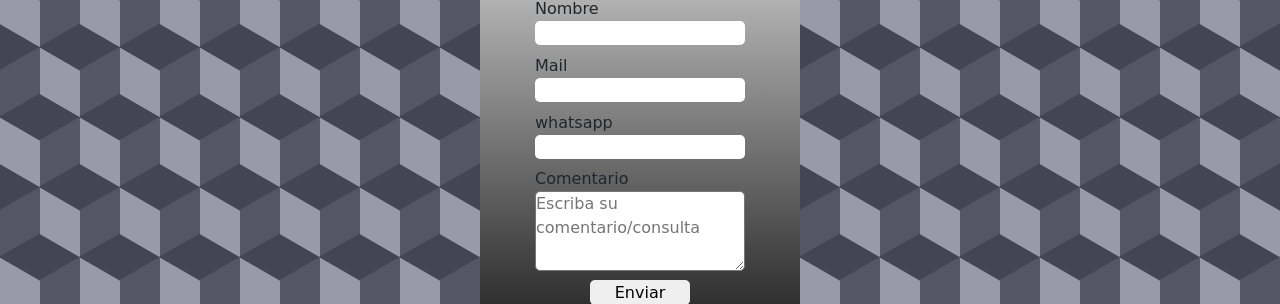
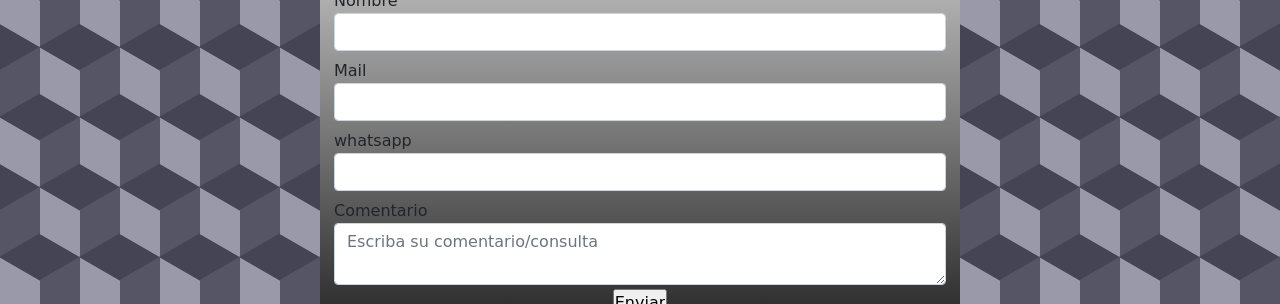
Before and after one commit to fedeir/idea_Irala, a website: page contacto.html in a window 1280 px wide. Shown: the part 233-537 px from the top of the page. Drawn offline with nearby package versions, Linux system fonts and the light colour scheme.

Commit message:
diseño de formulario de contacto con bootstrap

```diff
--- a/contacto.html
+++ b/contacto.html
@@ -138,33 +138,37 @@
       </header>
       <main>
 
-        <div class="contenedorForm">
+        <div class="contenedorForm container  col-12 col-md-8 col-lg-6">
           <h2>Contactate</h2>
-          <form action="#" method="post" class="formContacto">
-            <div>
+
+          <form action="#" method="post" class="formContacto col-12 d-flex flex-column justify-content-start">
+
+            <div class="m-1">
               <label for="name">Nombre</label>
-              <input type="text" name="name" />
+              <input type="text"  class="form-control " name="name" />
             </div>
-            <div>
+            <div class="m-1">
               <label for="mail">Mail</label>
-              <input type="email" name="mail" />
+              <input type="email"  class="form-control" name="mail" />
             </div>
-            <div>
+            <div class="m-1">
               <label for="whatsapp">whatsapp</label>
-              <input type="tel" name="whatsapp" />
+              <input type="tel" class="form-control"  name="whatsapp" />
             </div>
-            <div>
+            <div class="m-1">
               <label for="comentario">Comentario</label>
-              <textarea
+              <textarea  class="form-control"
                 name="comentario"
                 placeholder="Escriba su comentario/consulta"
               ></textarea>
             </div>
-            <div>
+            <div class="align-self-center bg-dark ">
               <input type="button" value="Enviar" class="boton" />
             </div>
+
           </form>
-          <div class="redes">
+
+          <div class="redes ">
             <h2 class="tituloRedes">redes</h2>
             <div class="tw">TW</div>
             <div class="ig">IG</div>
--- a/scss/_contacto.scss
+++ b/scss/_contacto.scss
@@ -5,44 +5,44 @@ $colorWA:rgba(5, 226, 53, 0.925);
 
 // Contenedor de formlario decontacto
 .contenedorForm{
-    margin: auto;
+    // margin: auto;
     background:  linear-gradient(to top, #000, #ccc);
-    height: 60vh;
-    width:$ancho/ 4;
+    // height: 60vh;
+    // width:$ancho/ 4;
     border-radius: 5px;
     padding: 10px;
-    display: flex;
-    flex-direction: column;
-    justify-content: center;
-    align-items: center;
+    // display: flex;
+    // flex-direction: column;
+    // justify-content: center;
+    // align-items: center;
 }
 
 .formContacto{
-    height: 70%;
-    width: 70%;
-    display: flex;
-    flex-direction: column;
-    justify-content: space-around;
-    justify-items: center;
+    // height: 70%;
+    // width: 70%;
+    // display: flex;
+    // flex-direction: column;
+    // justify-content: space-around;
+    // justify-items: center;
 
     div{
-        display: flex;
-        flex-direction: column;
-        justify-content: space-around;
+        // display: flex;
+        // flex-direction: column;
+        // justify-content: space-around;
 
-        input{
-            border-radius: 5px;
-            border-style: none;
-        }
-        textarea{
-            border-radius: 5px;
-            min-height:80px ;
-        }
-        .boton{
-            width: 100px;
-            height: 25px;
-            align-self: center;
-        }
+        // input{
+        //     border-radius: 5px;
+        //     border-style: none;
+        // }
+        // textarea{
+        //     border-radius: 5px;
+        //     min-height:80px ;
+        // }
+        // .boton{
+        //     width: 100px;
+        //     height: 25px;
+        //     align-self: center;
+        // }
 
     }
 }
```
Also changed, not shown: css/style.css, src/img/pc-gamer.jpg (added), src/img/segaLogo.jpg (added), 1 other file.
